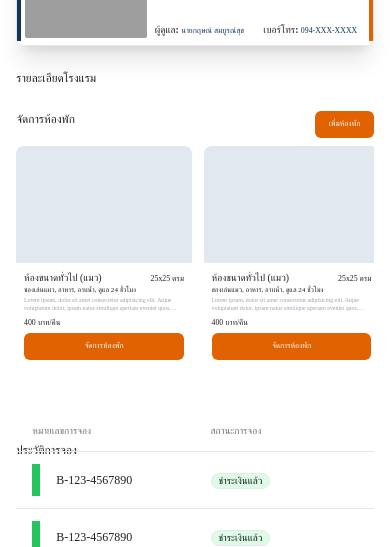
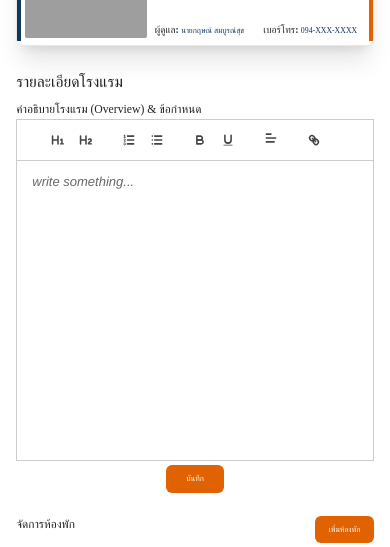
Before and after one commit to NobphadonH/PetHub, a React (Vite) app in the folder pethub-website/: page /pethub-website/hostprofile in a window 390 px wide. Shown: the part 232-779 px from the top of the page. Built offline with nearby package versions, Linux system fonts and the light colour scheme; grey boxes are pictures that could not be loaded; a web font is replaced by a local one.

Commit message:
add text editor in hostprofile page

```diff
--- a/pethub-website/package.json
+++ b/pethub-website/package.json
@@ -12,8 +12,11 @@
   },
   "dependencies": {
     "axios": "^1.7.7",
+    "babel-polyfill": "^6.26.0",
+    "draft-js": "^0.11.7",
     "framer-motion": "^11.11.15",
     "js-cookie": "^3.0.5",
+    "quill": "^2.0.2",
     "react": "^18.3.1",
     "react-datepicker": "^7.5.0",
     "react-dom": "^18.3.1",
--- a/pethub-website/src/components/HostProfile.jsx
+++ b/pethub-website/src/components/HostProfile.jsx
@@ -1,6 +1,9 @@
 import Navbar from "./Utils/Navbar"
 import { motion } from "framer-motion"
 import { useState, useRef, useEffect } from "react";
+import TextEditor from "./Utils/TextEditor";
+
+
 
 function HostProfile() {
     const containerRef = useRef(null);
@@ -53,7 +56,12 @@ function HostProfile() {
             </div>
         </div>
      </div>
-     <div className="lg:px-14 text-[3vw] md:text-2xl lg:text-3xl text-start mt-[6vw] md:mt-10 lg:mt-16 w-11/12 xl:w-10/12 max-w-[1200px] mx-auto font-semibold">รายละเอียดโรงแรม</div>
+     <div className="lg:px-14 text-[4vw] md:text-2xl lg:text-3xl text-start mt-[6vw] md:mt-10 lg:mt-16 w-11/12 xl:w-10/12 max-w-[1200px] mx-auto font-semibold">รายละเอียดโรงแรม</div>
+     <div className="lg:px-20 my-2 md:my-5 w-11/12 xl:w-10/12 max-w-[1200px] mx-auto">
+        <div className="md:mb-5 text-start text-[3vw] md:text-sm lg:text-base">คำอธิบายโรงแรม (Overview) & ข้อกำหนด</div>
+        <TextEditor />
+
+     </div>
      <div className=" text-[3vw] md:text-2xl lg:text-3xl text-start mt-[6vw] md:mt-10 lg:mt-16 w-11/12 xl:w-10/12 max-w-[1200px] mx-auto font-semibold">
     <div className="my-[2vw] md:my-4 w-full flex justify-between gap-5">
         <div>จัดการห้องพัก</div>
--- /dev/null
+++ b/pethub-website/src/components/Utils/TextEditor.jsx
@@ -0,0 +1,73 @@
+import React, { useEffect, useRef, useState } from "react";
+import Quill from "quill"; // Import Quill
+import "quill/dist/quill.snow.css"; // Import Quill's default styles
+
+const QuillEditor = () => {
+  const quillRef = useRef(null); // Reference to attach the editor to
+  const quillInstance = useRef(null); // Store the Quill instance
+  const [readOnly, setReadOnly] = useState(false); // State to toggle read-only mode
+  const [htmlContent, setHtmlContent] = useState(""); // State to store raw HTML content
+
+  console.log(htmlContent)
+
+  useEffect(() => {
+    // Initialize Quill only once, when the component mounts
+    quillInstance.current = new Quill(quillRef.current, {
+      theme: "snow",
+      readOnly: readOnly, // Set the initial read-only state based on the state
+      modules: {
+        toolbar: readOnly ? false : [ // Conditionally render toolbar
+          [{ header: "1" }, { header: "2" }],
+          [{ list: "ordered" }, { list: "bullet" }],
+          ["bold", "underline"],
+          [{ align: [] }],
+          ["link"],
+        ],
+      },
+      placeholder: "write something...",
+    });
+
+    // Collect raw HTML when in read-only mode
+    if (readOnly) {
+      const rawHTML = quillInstance.current.root.innerHTML;
+      setHtmlContent(rawHTML); // Store raw HTML content in state
+    }
+
+    return () => {
+      // Clean up the Quill instance on component unmount
+      if (quillInstance.current) {
+        quillInstance.current = null;
+      }
+    };
+  }, [readOnly]); // Re-run when the `readOnly` state changes
+
+  const toggleReadOnly = () => {
+    setReadOnly((prevReadOnly) => !prevReadOnly); // Toggle the read-only state
+  };
+
+  return (
+    <div>
+      <div ref={quillRef} style={{ height: "300px" }}></div>
+      <div className="flex justify-center">
+        <button
+          className={`mt-1 md:mt-5 flex justify-center items-center rounded-md md:btn ${readOnly ? "bg-pethub-color6 md:bg-pethub-color6" : "bg-pethub-color1 md:bg-pethub-color1"}  text-white md:text-white h-[7vw] w-[15vw] sm:w-24 sm:h-10 md:w-36 font-medium text-[2vw] md:text-xs lg:text-sm xl:text-base`}
+          onClick={toggleReadOnly}
+        >
+          {readOnly ? "แก้ไขข้อมูล" : "บันทึก"}
+        </button>
+      </div>
+
+      {readOnly && (
+        <div>
+          <h3>Raw HTML Content:</h3>
+          <div
+                dangerouslySetInnerHTML={{ __html: htmlContent }}
+                style={{ whiteSpace: 'pre-wrap' }} // Preserve white spaces, line breaks
+            />
+        </div>
+      )}
+    </div>
+  );
+};
+
+export default QuillEditor;
--- a/pethub-website/src/index.css
+++ b/pethub-website/src/index.css
@@ -66,3 +66,16 @@ input[type=number] {
     opacity: .5;
   }
 }
+
+/* Custom CSS to reduce SVG size in the Quill toolbar */
+.ql-toolbar .ql-formats svg {
+  width: 16px;  /* Set a smaller width */
+  height: 16px; /* Set a smaller height */
+}
+
+@media (max-width: 768px){
+  .ql-toolbar .ql-formats svg {
+    width: 14px;  /* Set a smaller width */
+    height: 14px; /* Set a smaller height */
+  }
+}
--- a/pethub-website/vite.config.js
+++ b/pethub-website/vite.config.js
@@ -4,5 +4,8 @@ import react from '@vitejs/plugin-react'
 // https://vite.dev/config/
 export default defineConfig({
   plugins: [react()],
-  base: "/pethub-website/"
+  base: "/pethub-website/",
+  ssr: {
+    noExternal: ["remix-utils"],
+  },
 })
```
Also changed, not shown: 1 other file (tests, documents, lock files or other folders).
